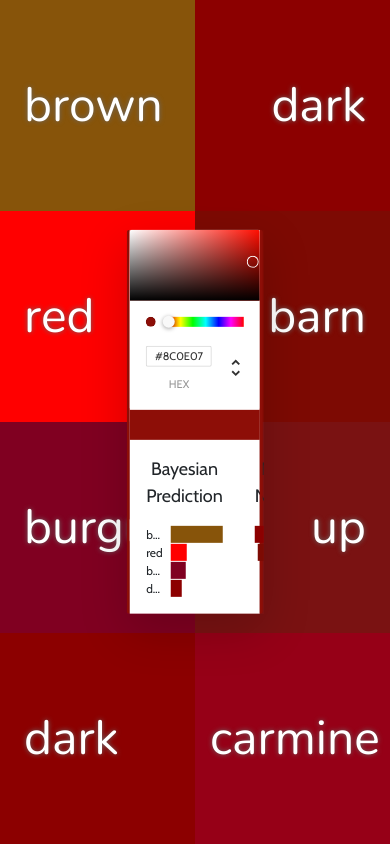
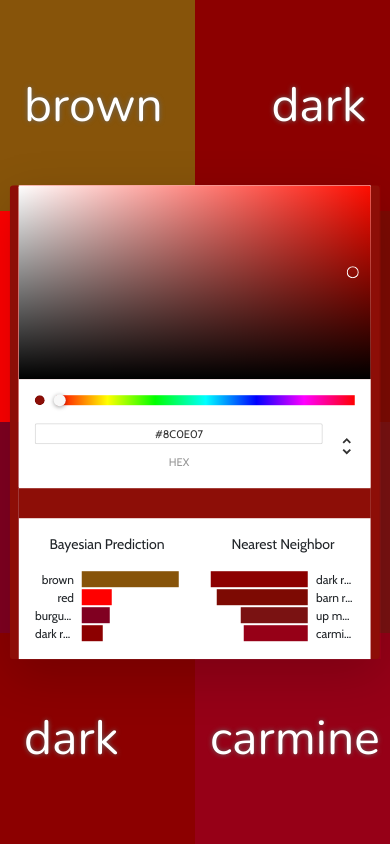
Before and after one commit to zbchen29/color-inference-app, a React (Create React App) app: page / in a window 390 px wide. Built offline with nearby package versions, Linux system fonts and the light colour scheme; the HTML template or start-up script is replaced by a standard one.

Commit message:
Update breakpoint styling for smaller screens

```diff
--- a/public/index.html
+++ b/public/index.html
@@ -26,7 +26,7 @@
       work correctly both with client-side routing and a non-root public URL.
       Learn how to configure a non-root public URL by running `npm run build`.
     -->
-    <title>React App</title>
+    <title>Color Name Inference</title>
   </head>
   <body>
     <noscript>You need to enable JavaScript to run this app.</noscript>
--- a/src/home/BarPlot.js
+++ b/src/home/BarPlot.js
@@ -20,7 +20,7 @@ class BarPlot extends Component {
         let values = this.props.values;
         let maxValue = Math.max(...values);
 
-        rows.push(<div key="title" className="text-center txt-md font-cabin pb-3">{this.props.children}</div>);
+        rows.push(<div key="title" className="text-center txt-sm font-cabin pb-3">{this.props.children}</div>);
         if (this.props.side === "left") {
             for (let i=0; i<colors.length; i++) {
                 let height = "90%";
--- a/src/home/InferBackground.css
+++ b/src/home/InferBackground.css
@@ -5,3 +5,8 @@
     user-select: none;
     text-shadow: 0 0 5px dimgray;
 }
+
+.background-sticky {
+    position: fixed;
+    top: 0px;
+}
--- a/src/home/InferBackground.js
+++ b/src/home/InferBackground.js
@@ -30,7 +30,7 @@ class InferBackground extends Component {
 
     render() {
         return (
-            <div className="d-flex flex-wrap">
+            <div className="d-flex flex-wrap background-sticky">
                 { this.createBackground() }
             </div>
         )
--- a/src/home/InferBox.css
+++ b/src/home/InferBox.css
@@ -28,3 +28,15 @@
 .sans-font {
     font-family: Arial, Helvetica, sans-serif;
 }
+
+@media (max-width: 960px) {
+    .infer-container {
+        width: 80vw;
+    }
+}
+
+@media (max-width: 640px) {
+    .infer-container {
+        width: 95vw;
+    }
+}
```
